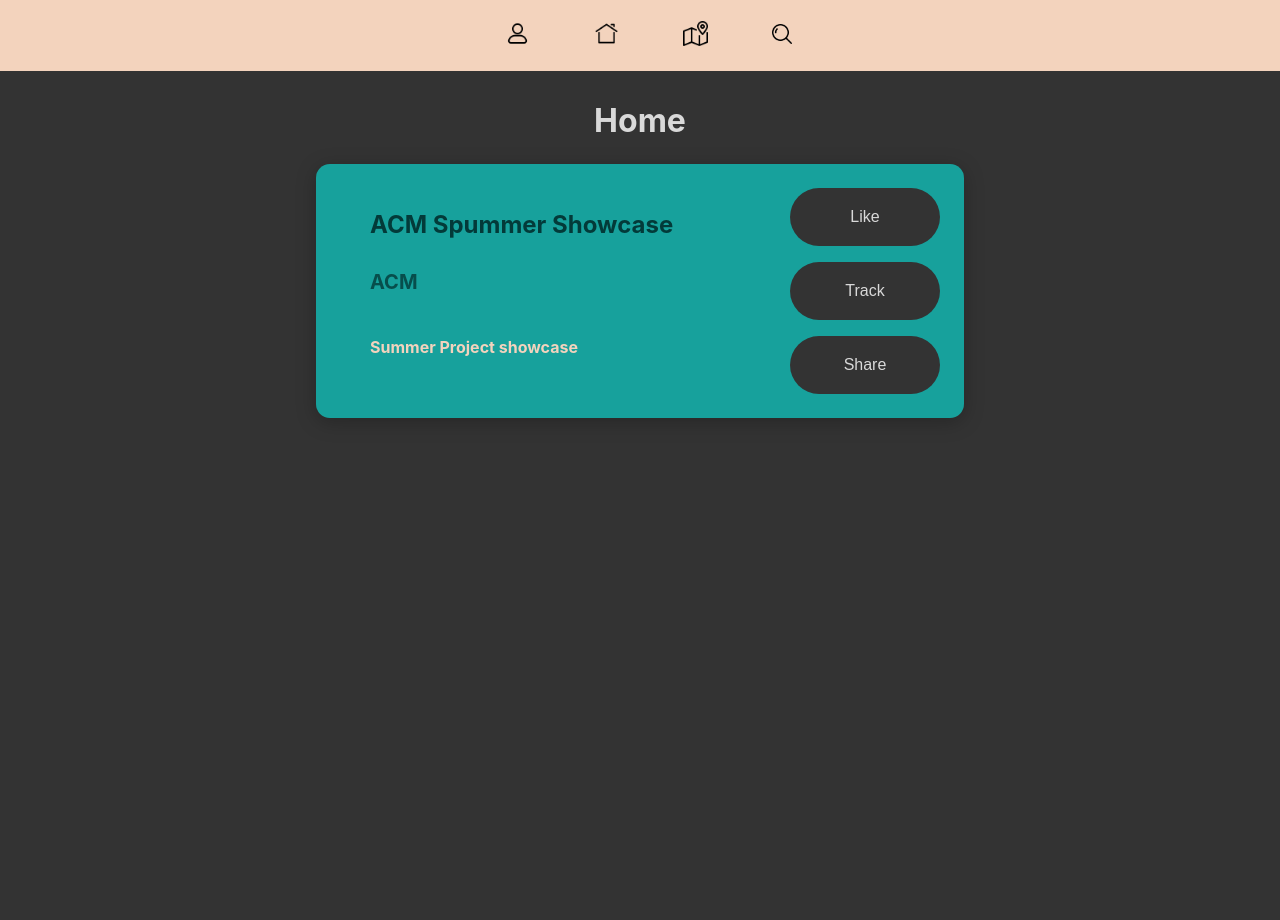
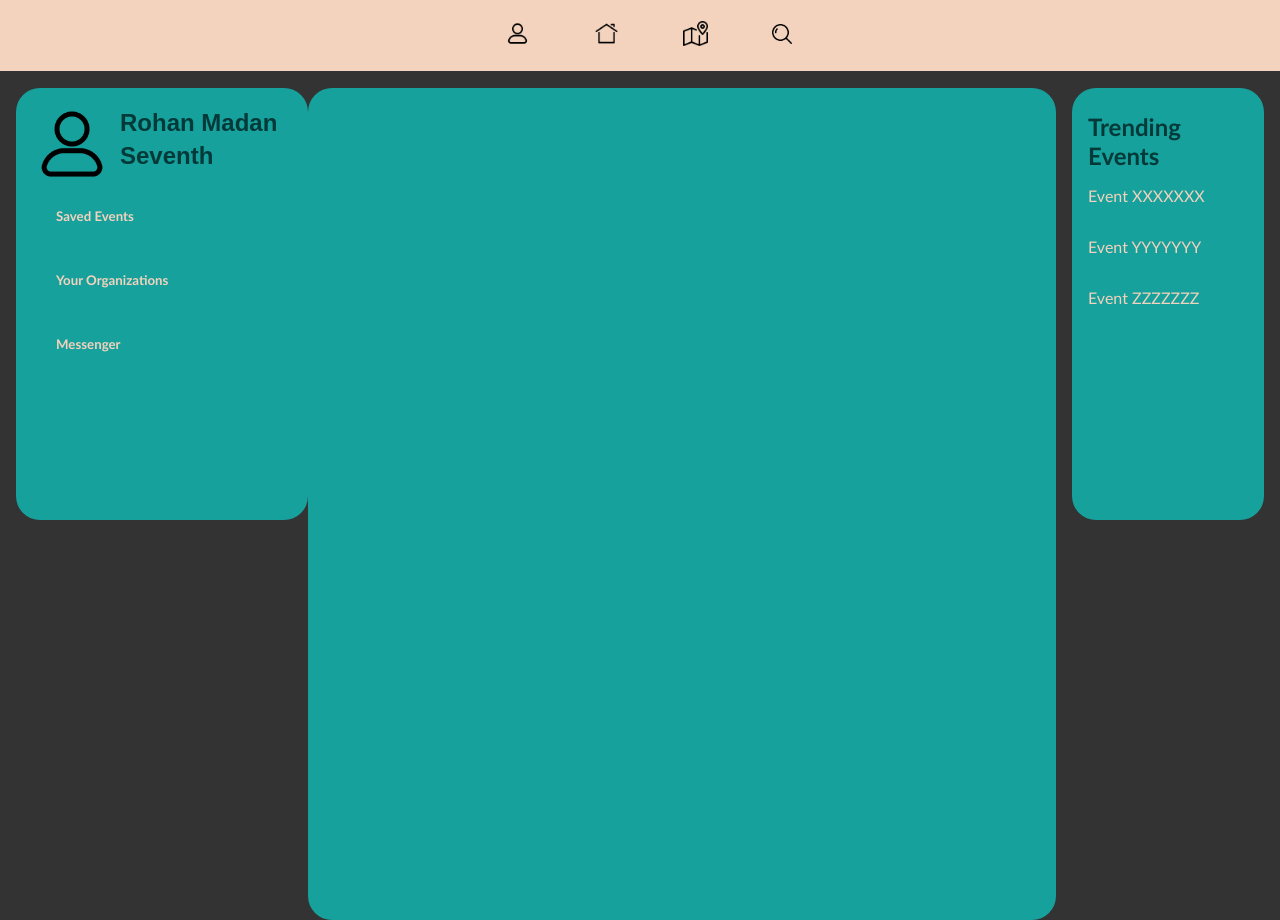
Before and after one commit to acmucsd-projects/spummer25-hack-team-1, a React (Create React App) app in the folder frontend/: page / in a window 1280 px wide. Before the commit the page ends 800 px from the top, so only its background shows below. Built offline with nearby package versions, Linux system fonts and the light colour scheme.

Commit message:
basic home feed

```diff
--- /dev/null
+++ b/frontend/src/components/CombinedInterface.js
@@ -0,0 +1,20 @@
+import HomeProfileCard from "./HomeProfileCard";
+import TrendingEventsCard from "./TrendingEventsCard";
+import Header from "./Header";
+import Feed from "./Feed";
+
+function CombinedInterface(){
+    return(
+        <main>
+            <Header/>
+
+            <div className="cards-container">
+                <HomeProfileCard/>
+                <Feed/>
+                <TrendingEventsCard/>
+            </div>
+        </main>
+    )
+}
+
+export default CombinedInterface
--- /dev/null
+++ b/frontend/src/components/Feed.js
@@ -0,0 +1,11 @@
+import '../styles.css';
+
+function Feed(props){
+    return (
+        <div className = "main-feed">
+
+        </div>
+    )
+}
+
+export default Feed;
--- /dev/null
+++ b/frontend/src/components/HomeProfileCard.js
@@ -0,0 +1,26 @@
+import '../styles.css';
+import profileIcon from "../assets/profile.png";
+import calendarIcon from "../assets/schedule.png"
+
+function HomeProfileCard(props){
+    return (
+        <div className = "profile-card-home">
+            <div className = "info-home">
+                <img src={profileIcon} alt="User Profile Picture" className="pfp-home"/>
+                <div className="home-name-college">
+                    <h3>Rohan Madan{props.name}</h3>
+                    <h3>Seventh{props.college}</h3>
+                </div>
+
+            </div>
+            <div className = "profile-information-home">
+                <h5>Saved Events</h5>
+                <h5>Your Organizations</h5>
+                <h5>Messenger</h5>
+            </div>
+        </div>
+    )
+}
+{/* <img src={calendarIcon} alt="Saved Events" className="icons"/> */}
+
+export default HomeProfileCard;
--- a/frontend/src/components/LoginCard.js
+++ b/frontend/src/components/LoginCard.js
@@ -4,11 +4,12 @@
     const [email, setEmail] = useState("");
 
     return(
-            <div class="card">
-                <form class="card-content">
+            <div className="card">
+                <form className="card-content">
                 <h2>Login in to Eventory</h2>
                 <input type="text" placeholder="Email" onChange={(e) => setEmail(e.target.value)}></input>
-                <button>Login In</button></form></div>    )
+                <button>Login In</button></form></div>
+    )
 }
 
 export default LoginCard;
--- a/frontend/src/components/SignupCard.js
+++ b/frontend/src/components/SignupCard.js
@@ -11,11 +11,11 @@
     const gradYears = ["2026", "2027", "2028","2029", "Grad Student", "Other"]
 
     return(
-            <div class="card">
+            <div className="card">
                 <h2>Sign up to Eventory</h2>
-                <div class="card-content">
+                <div className="card-content">
                 <input type="text" placeholder="Name" onChange={(e) => setName(e.target.value)}></input>
-                <input type="text" placeholder="Email" onChange={(e) => setGradYear(e.target.value)}></input>
+                <input type="text" placeholder="Email" onChange={(e) => setEmail(e.target.value)}></input>
 
                 <select onChange={(e) => setCollege(e.target.value)}>
                 {colleges.map((d, i) =>
--- /dev/null
+++ b/frontend/src/components/TrendingEventsCard.js
@@ -0,0 +1,16 @@
+import '../styles.css';
+
+function TrendingEventsCard(props){
+    return (
+        <div className = "trending-events">
+            <div className = "all-trending-events">
+                <h2 className="trend-header">Trending Events</h2>
+                <p>Event XXXXXXX</p>
+                <p>Event YYYYYYY</p>
+                <p>Event ZZZZZZZ</p>
+            </div>
+        </div>
+    )
+}
+
+export default TrendingEventsCard;
--- a/frontend/src/pages/Home.js
+++ b/frontend/src/pages/Home.js
@@ -1,17 +1,12 @@
 import Header from "../components/Header";
-import EventCard from "../components/EventCard";
+import HomeProfileCard from "../components/HomeProfileCard";
+import TrendingEventsCard from "../components/TrendingEventsCard";
+import CombinedInterface from "../components/CombinedInterface";
 
 function Home() {
     return(
         <main>
-            <Header></Header>
-            <h1>Home</h1>
-
-            <EventCard
-            name="ACM Spummer Showcase"
-            organizer="ACM"
-            description="Summer Project showcase"
-            ></EventCard>
+            <CombinedInterface/>
         </main>
     )
 }
--- a/frontend/src/styles.css
+++ b/frontend/src/styles.css
@@ -16,6 +16,45 @@
     margin-right: 3rem;
 }
 
+.pfp-home{
+    width:80px;
+    height:80px;
+    margin-right: .5rem;
+}
+
+.profile-card-home{
+    display:flex;
+    background-color: #16a19c;
+    flex-direction: column;
+    justify-content: flex-start;
+    align-items: flex-start;
+    border-radius: 1.5rem;
+    padding: 1rem;
+    margin: 1.5rem auto 0rem 1rem;
+    max-width: 260px;
+    height:50vh;
+    width: 90%;
+}
+
+.info-home{
+    display: flex;
+    flex-direction:row;
+    justify-content: flex-start;
+    align-items: flex-start;
+}
+
+.home-name-college{
+    font-family:sans-serif;
+    text-align: left;
+}
+
+.profile-information-home{
+    display:flex;
+    flex-direction: column;
+    color:#f3d3bd;
+    font-family:'Gill Sans', 'Gill Sans MT', Calibri, 'Trebuchet MS', sans-serif;
+}
+
 .pfp-info{
     display: flex;
     flex-direction:row;
@@ -30,9 +69,6 @@
     font-family:'Gill Sans', 'Gill Sans MT', Calibri, 'Trebuchet MS', sans-serif;
 }
 
-.pfp-name-college{
-    font-family:sans-serif;
-}
 
 header{
     display: flex;
@@ -41,3 +77,64 @@
     align-items: center;
     height: 0.7rem;
 }
+
+.trending-events{
+    display:flex;
+    background-color: #16a19c;
+    flex-direction: column;
+    border-radius: 1.5rem;
+    padding: 1rem;
+    margin: 1.5rem 1rem 0rem auto;
+    max-width: 160px;
+    height:50vh;
+    width: 90%;
+}
+
+.all-trending-events{
+    display:flex;
+    flex-direction: column;
+    color:#f3d3bd;
+    font-family:'Gill Sans', 'Gill Sans MT', Calibri, 'Trebuchet MS', sans-serif;
+    padding-top:.5rem
+}
+
+.cards-container {
+    display: flex;
+    justify-content: space-between;
+    align-items: flex-start;
+    /* padding: 1.5rem; */
+}
+
+body, main {
+    margin-top:4rem;
+    padding: 0;
+}
+
+h5{
+    padding: 0;
+    margin: 1.5rem;
+}
+
+.trend-header{
+    margin:0;
+    padding: 0;
+}
+
+
+.main-feed{
+    display:flex;
+    background-color: #16a19c;
+    flex-direction: column;
+    border-radius: 1.5rem;
+    padding: 1rem;
+    margin: 1.5rem 1rem 0rem 0rem;
+    max-width: 800px;
+    height:100vh;
+    width: 90%;
+}
+
+
+.icons{
+    width:25px;
+    height:25px;
+}
```
Also changed, not shown: frontend/src/assets/schedule.png (added).
